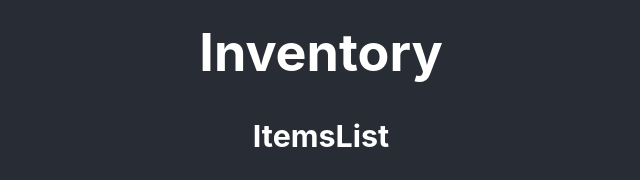
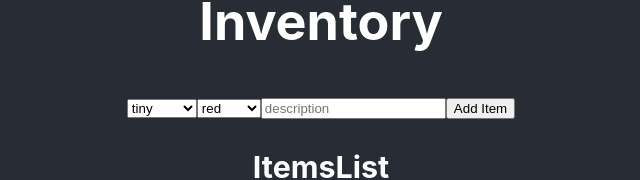
Before and after one commit to devjanaprime/tarjanRedux, a React (Create React App) app: page / in a window 1280 px wide. Shown: the part 381-561 px from the top of the page, without its empty margins (319-959 px from the left). Built offline with nearby package versions, Linux system fonts and the light colour scheme; no server answers.

Commit message:
end of 3rd vid

```diff
--- a/src/components/Inventory/Inventory.js
+++ b/src/components/Inventory/Inventory.js
@@ -28,6 +28,25 @@ class Inventory extends Component{
       <div className="Inventory">
         <header className="Inventory-header">
           <h1>Inventory</h1>
+          <div>
+            <select>
+              <option>tiny</option>
+              <option>small</option>
+              <option>medium</option>
+              <option>large</option>
+              <option>huge</option>
+            </select>
+            <select>
+              <option>red</option>
+              <option>orange</option>
+              <option>yellow</option>
+              <option>green</option>
+              <option>glue</option>
+              <option>purple</option>
+            </select>
+            <input type="text" placeholder="description"></input>
+            <button>Add Item</button>
+          </div>
           <ItemList items={ this.state.items } />
         </header>
       </div>
```
